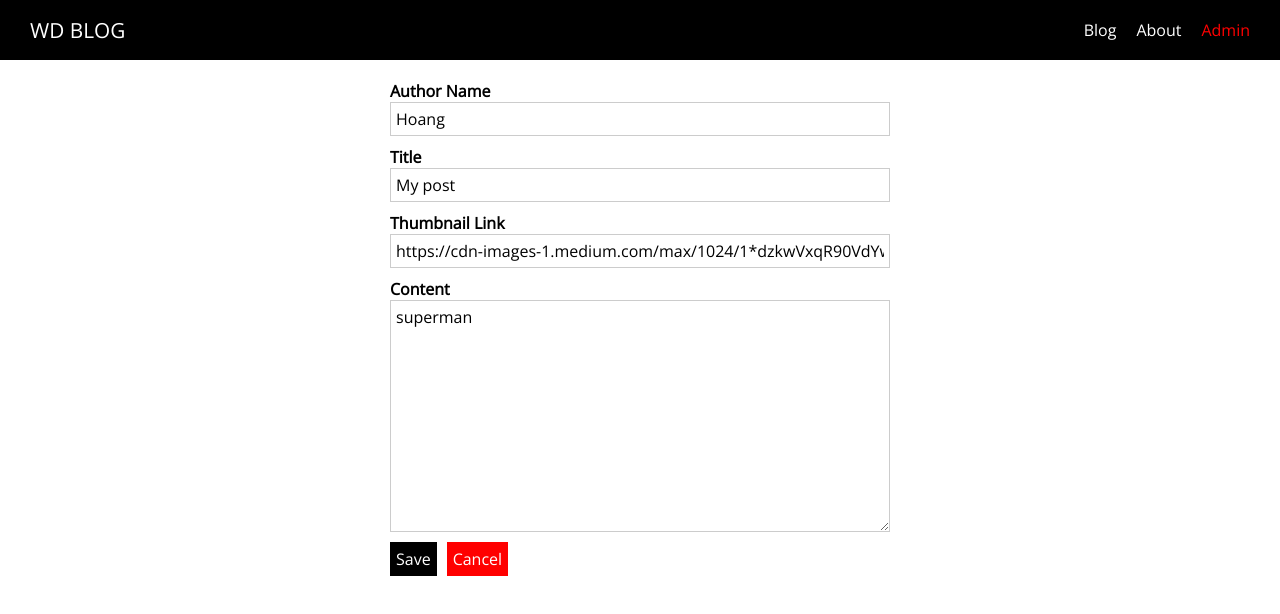
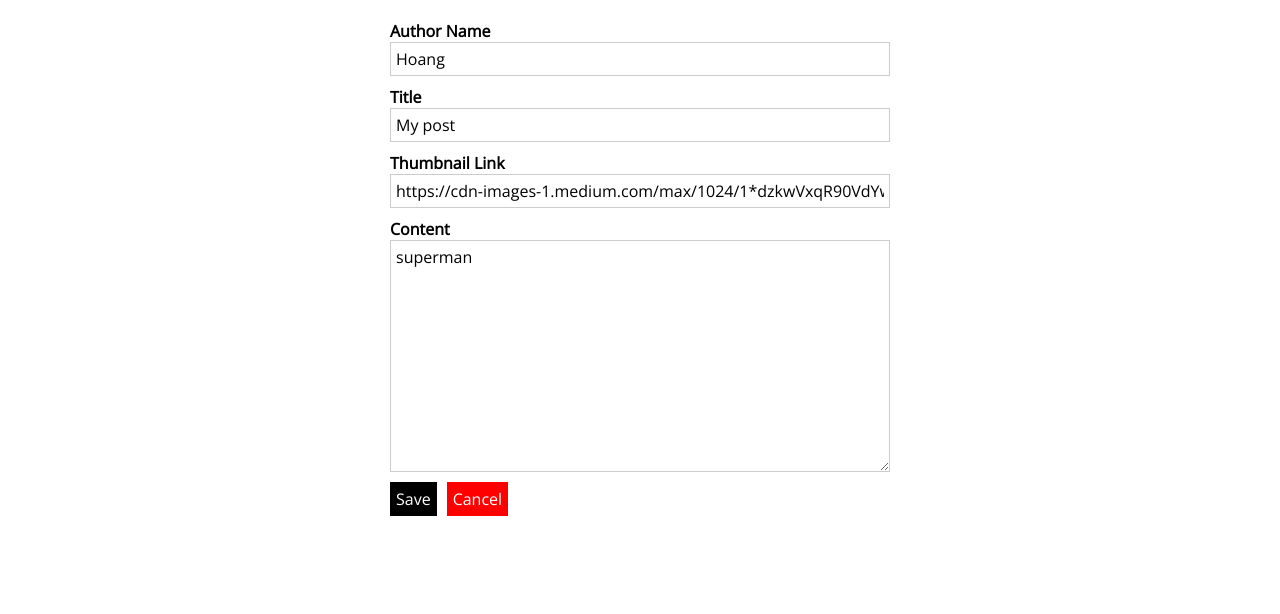
Before and after one commit to hoangunity/nuxt.js-blog-prj, a Nuxt app: page /admin/1 in a window 1280 px wide. Shown: the top 614 px of the page. Built offline with nearby package versions, Linux system fonts and the light colour scheme.

Commit message:
Adding a Separate Layout to the Admin Area

```diff
--- /dev/null
+++ b/layouts/admin.vue
@@ -0,0 +1,15 @@
+<template>
+  <div>
+    <Nuxt />
+  </div>
+</template>
+
+<style>
+html {
+  font-family: "Open Sans", sans-serif;
+}
+
+body {
+  margin: 0;
+}
+</style>
--- /dev/null
+++ b/layouts/error.vue
@@ -0,0 +1,22 @@
+<template>
+  <div class="error-page">
+    <h1>Oops, something went wrong!</h1>
+    <p>Back to <a href="/">safety</a>!</p>
+  </div>
+</template>
+
+<style scoped>
+.error-page {
+  text-align: center;
+}
+
+.error-page a {
+  text-decoration: none;
+  color: red;
+}
+
+.error-page a:hover,
+.error-page a:active {
+  color: salmon;
+}
+</style>
--- a/pages/admin/_postId/index.vue
+++ b/pages/admin/_postId/index.vue
@@ -10,6 +10,7 @@
 import AdminPostForm from "@/components/Admin/AdminPostForm";
 
 export default {
+  layout: "admin",
   components: {
     AdminPostForm,
   },
--- a/pages/admin/index.vue
+++ b/pages/admin/index.vue
@@ -17,6 +17,7 @@
 import AppButton from "@/components/UI/AppButton";
 
 export default {
+  layout: 'admin',
   components: {
     PostList,
     AppButton,
--- a/pages/admin/new-post/index.vue
+++ b/pages/admin/new-post/index.vue
@@ -10,6 +10,7 @@
 import AdminPostForm from "@/components/Admin/AdminPostForm";
 
 export default {
+  layout: "admin",
   components: {
     AdminPostForm,
   },
```
Also changed, not shown: 1 other file (tests, documents, lock files or other folders).
